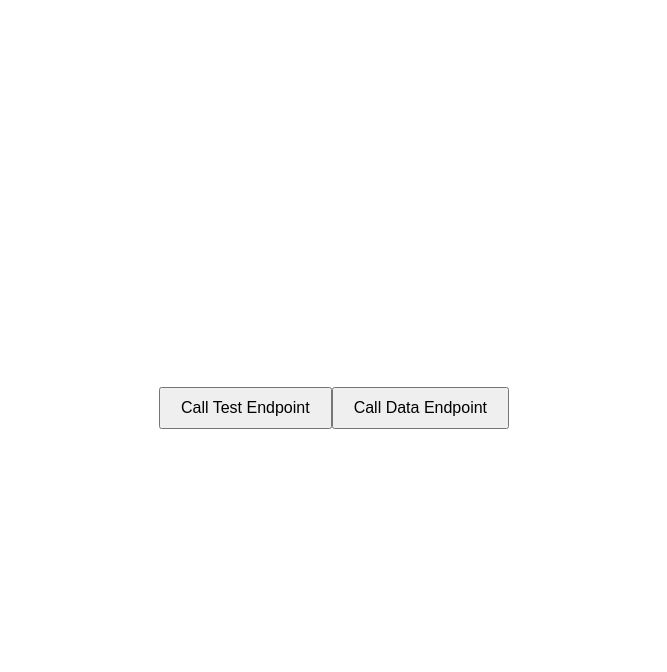
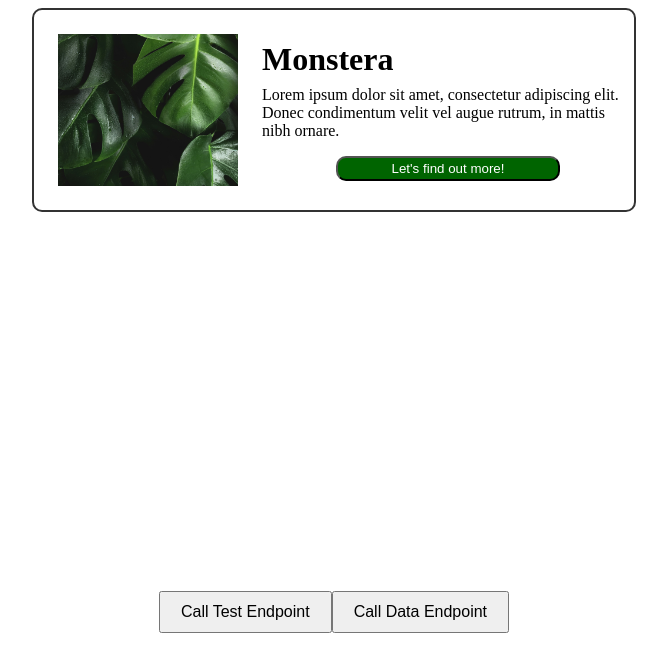
Before and after one commit to SabrSchu/air-project, a Vue app in the folder frontend/: page / in a window 1280 px wide. Shown: the top 672 px of the page, without its empty margins (306-973 px from the left). Built offline with nearby package versions, Linux system fonts and the light colour scheme; the HTML template or start-up script is replaced by a standard one.

Commit message:
introducing 1. Version of PlantCard

```diff
--- a/frontend/src/App.vue
+++ b/frontend/src/App.vue
@@ -1,7 +1,8 @@
-<!-- Test Screen with some buttons to test accessing our Backend -->
-
 <template>
-  <div style="background-color: white; height: 100vh; display: flex; justify-content: center; align-items: center;">
+  <div class="main-div">
+    <PlantCard />
+  </div>
+  <div class="button-div">
     <TestButton />
     <DataButton />
   </div>
@@ -10,4 +11,21 @@
 <script setup lang="ts">
 import TestButton from './components/TestButton.vue'
 import DataButton from './components/DataButton.vue'
+import PlantCard from './components/PlantCard.vue'
 </script>
+
+<style scoped>
+.main-div {
+  display: flex;
+  flex-direction: column;
+  align-items: center;
+}
+
+.button-div {
+  background-color: white;
+  height: 100vh;
+  display: flex;
+  justify-content: center;
+  align-items: center;
+}
+</style>
--- /dev/null
+++ b/frontend/src/components/PlantCard.vue
@@ -0,0 +1,78 @@
+<script setup lang="ts">
+import DemoPlant from '@/assets/DemoPlant.jpg'
+
+let name = "Monstera";
+let description = "Lorem ipsum dolor sit amet, consectetur adipiscing elit. Donec condimentum velit vel augue rutrum, in mattis nibh ornare.";
+
+function showMessage() {
+  console.log('Hello World');
+}
+</script>
+
+<template>
+  <div class="plant-card">
+    <img class="plant-image" :src="DemoPlant" alt="Demo Plant" />
+
+    <div class="text-box">
+
+      <h1>{{ name }}</h1>
+
+      <p>
+        {{ description }}
+      </p>
+
+      <button class="button-more-info" @click="showMessage">
+        Let's find out more!
+      </button>
+    </div>
+  </div>
+</template>
+
+<style scoped>
+.plant-card {
+  max-width: 600px;
+  max-height: 200px;
+  display: flex;
+  flex-direction: row;
+  align-items: stretch;
+  border: 2px solid #333;
+  border-radius: 10px;
+  overflow: hidden;
+}
+
+.plant-image {
+  width: 30%;
+  object-fit: cover;
+  padding: 1.5rem;
+}
+
+.text-box {
+  flex: 1;
+  display: flex;
+  flex-direction: column;
+  justify-content: center;
+}
+.text-box h1 {
+  margin-top: 0.1rem;
+  margin-bottom: 0.25rem;
+}
+
+.text-box p {
+  margin-top: 0.25rem;
+}
+
+.button-more-info {
+  align-self: center;
+  width: 60%;
+  height: 25px;
+  color: white;
+  background-color: darkgreen;
+  border-radius: 10px;
+}
+
+.score-box {
+  display: flex;
+  width:20%;
+  border: black solid 1px;
+}
+</style>
```
Also changed, not shown: frontend/src/assets/DemoPlant.jpg (added).
